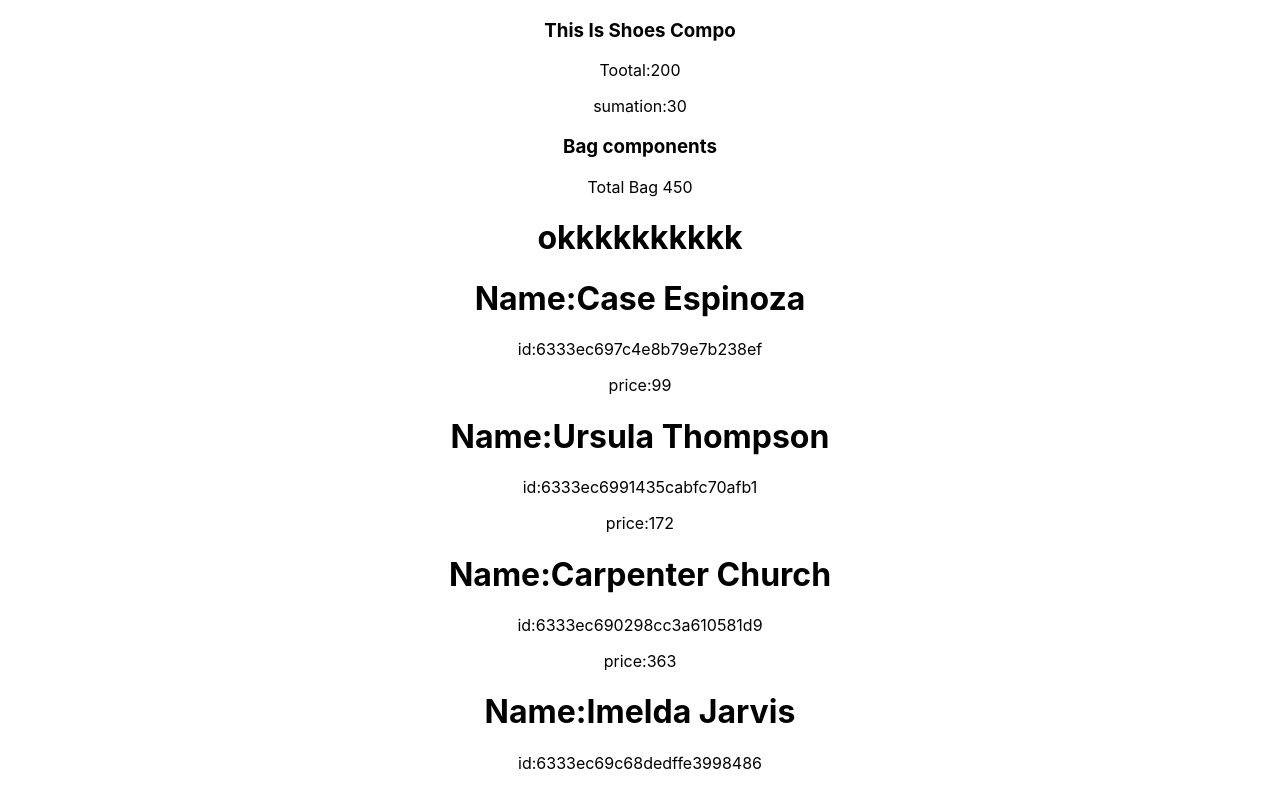
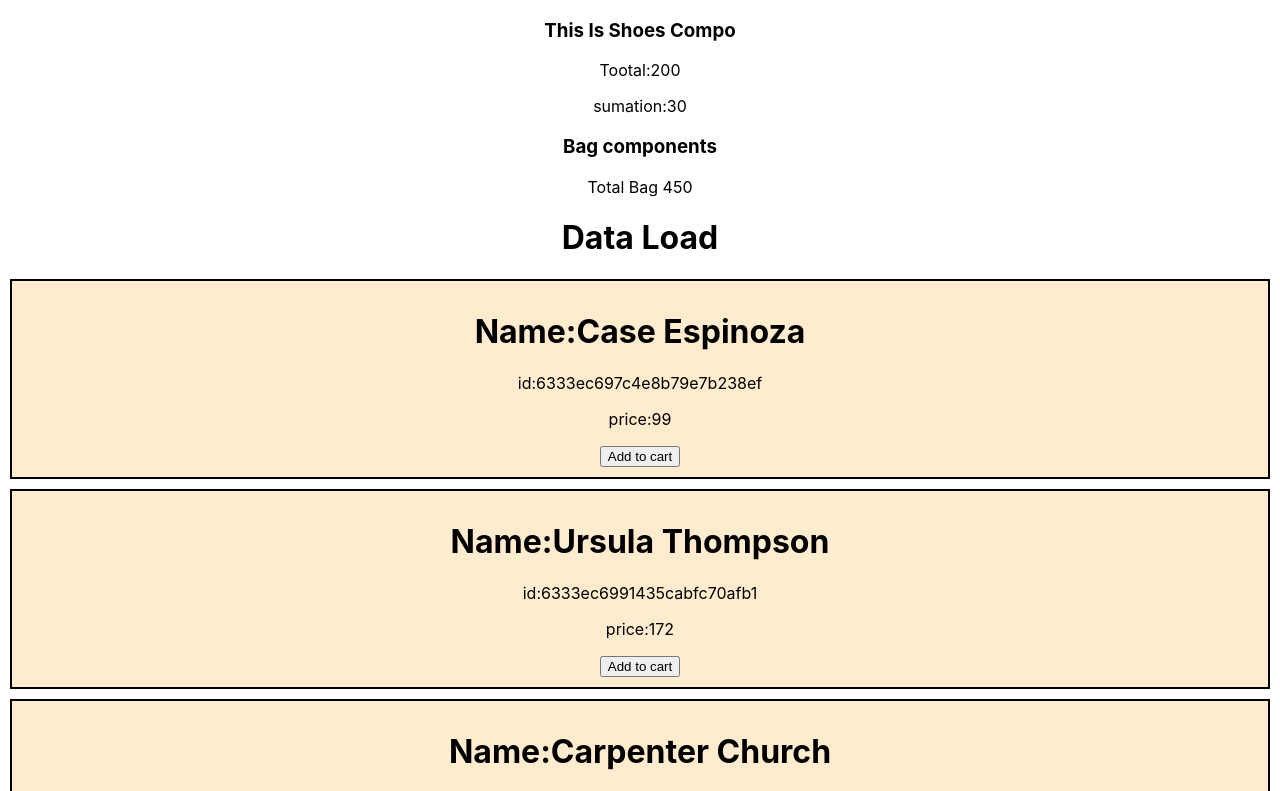
Before and after one commit to najmusskb/sumation-multiplication-components-with-utilities-system-react, a React (Create React App) app: page / in a window 1280 px wide. Shown: the top 791 px of the page. Built offline with nearby package versions, Linux system fonts and the light colour scheme.

Commit message:
add even handler

```diff
--- a/src/components/cosmetices/Cosmetics.js
+++ b/src/components/cosmetices/Cosmetics.js
@@ -29,10 +29,9 @@
       "name": "Stefanie Zimmerman"
     }
   ]
-
     return (
         <div>
-        <h1>okkkkkkkkkk</h1>
+        <h1>Data Load</h1>
         {
             Cosmeties.map(cosmetic=> <Cosmeticprops cos= {cosmetic}></Cosmeticprops>)
         }
--- a/src/components/cosmeticess/Cosmeticprops.js
+++ b/src/components/cosmeticess/Cosmeticprops.js
@@ -1,14 +1,22 @@
 import React from 'react';
+import './cosmeticessss.css'
 
 const Cosmeticprops = ({cos}) => {
     const {name, price, id}=cos;
+    const addtoCart=(id)=>{
+        console.log('item added',id)
+    }
+
+    // const addToCartWithparameter=()=>addtoCart(id)
     return (
-        <div>
-
-
+        <div className='product'>
             <h1>Name:{name}</h1>
             <p>id:{id}</p>
             <p>price:{price}</p>
+
+            {/* <button onClick={addToCartWithparameter}>Add to cart</button> */}
+
+            <button onClick={()=>addtoCart(id)}>Add to cart</button>
 
         </div>
     );
--- /dev/null
+++ b/src/components/cosmeticess/cosmeticessss.css
@@ -0,0 +1,7 @@
+.product{
+    border: 2px solid;
+    margin: 10px;
+    padding: 10px;
+    border-radius: 0px;
+    background-color: blanchedalmond;
+}
```
